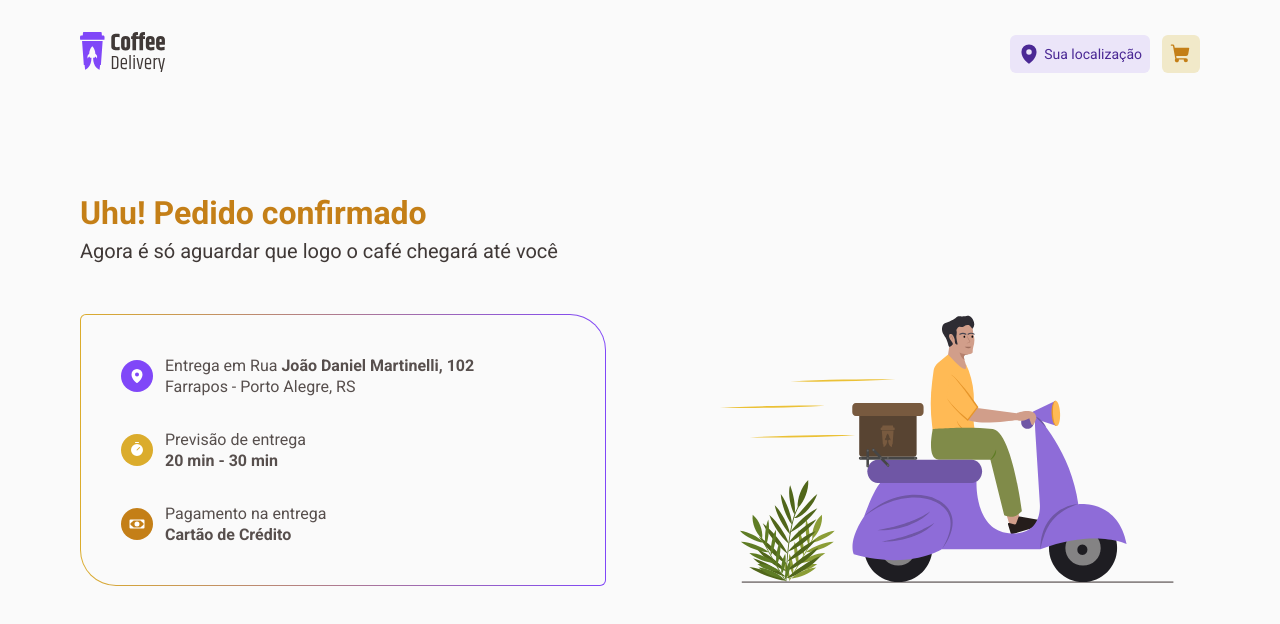
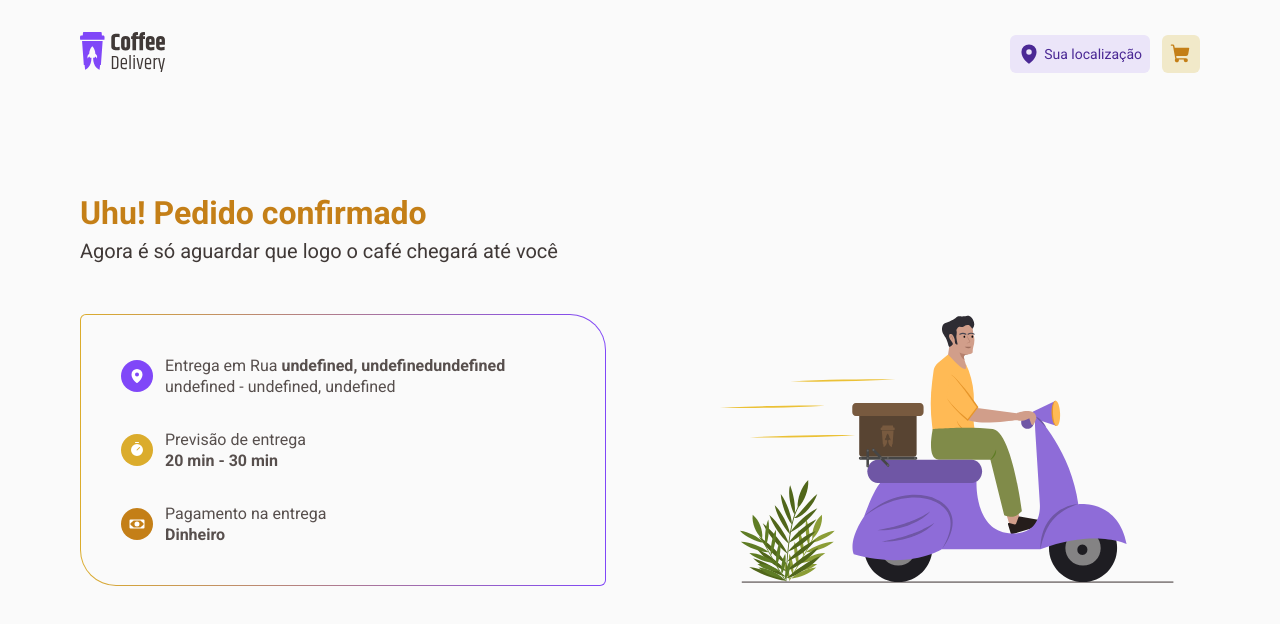
Before and after one commit to amosrodrigues/challenge-coffee-delivery, a React (Vite) app: page /success in a window 1280 px wide. Shown: the top 624 px of the page. Built offline with nearby package versions, Linux system fonts and the light colour scheme.

Commit message:
feat: implement page success full.

```diff
--- a/src/components/Header/index.tsx
+++ b/src/components/Header/index.tsx
@@ -6,7 +6,7 @@ import { useContext } from 'react';
 import { ShoppingContext } from '../../contexts/ShoppingContext';
 
 export function Header() {
-  const { cart } = useContext(ShoppingContext);
+  const { cart, order } = useContext(ShoppingContext);
   return (
     <HeaderContainer>
       <NavLink to="/" title="Voltar para Home">
@@ -16,7 +16,11 @@ export function Header() {
       <div>
         <Location>
           <MapPin size={22} weight="fill" />
-          <span>Sua localização</span>
+          {order.city ? (
+            <span>{`${order.city}, ${order.uf}`}</span>
+          ) : (
+            <span>Sua localização</span>
+          )}
         </Location>
 
         <Cart>
--- a/src/contexts/ShoppingContext.tsx
+++ b/src/contexts/ShoppingContext.tsx
@@ -10,8 +10,21 @@ export interface Item {
   quantity: number;
 }
 
+export interface OrderData {
+  cep: string;
+  street: string;
+  streetNumber: string;
+  complement?: string;
+  district: string;
+  city: string;
+  uf: string;
+  paymentType: 'credit' | 'debit' | 'money';
+}
+
 interface ShoppingContextType {
+  order: OrderData;
   cart: Item[];
+  handleAddOrder: (data: OrderData) => void;
   handleAddCart: (item: Item) => void;
   handleRemoveCart: (id: number) => void;
   handleIncreaseAmount: (id: number) => void;
@@ -39,6 +52,24 @@ export function ShoppingProvider({ children }: ShoppingProviderProps) {
       );
     }
   });
+
+  const [order, setOrder] = useState<OrderData>(() => {
+    const storedOrderAsJSON = localStorage.getItem(
+      '@coffeeDelivery:cart-order-1.0.0',
+    );
+    if (storedOrderAsJSON) {
+      return JSON.parse(storedOrderAsJSON);
+    } else {
+      localStorage.setItem(
+        '@coffeeDelivery:cart-order-1.0.0',
+        JSON.stringify({}),
+      );
+    }
+  });
+
+  function handleAddOrder(data: OrderData) {
+    setOrder(data);
+  }
 
   function handleAddCart(item: Item) {
     setCart((state) => [...state, item]);
@@ -82,13 +113,17 @@ export function ShoppingProvider({ children }: ShoppingProviderProps) {
 
   useEffect(() => {
     const stateJSON = JSON.stringify(cart);
+    const orderJSON = JSON.stringify(order);
     localStorage.setItem('@coffeeDelivery:cart-state-1.0.0', stateJSON);
-  }, [cart]);
+    localStorage.setItem('@coffeeDelivery:cart-order-1.0.0', orderJSON);
+  }, [cart, order]);
 
   return (
     <ShoppingContext.Provider
       value={{
+        order,
         cart,
+        handleAddOrder,
         handleAddCart,
         handleRemoveCart,
         handleIncreaseAmount,
--- a/src/pages/Checkout/ButtonRedirect/styles.ts
+++ b/src/pages/Checkout/ButtonRedirect/styles.ts
@@ -12,7 +12,7 @@ export const Button = styled.button`
   font-weight: 700;
   line-height: 1.6;
 
-  background: ${(props) => props.theme['purple-dark']};
+  background: ${(props) => props.theme.purple};
   color: ${(props) => props.theme.white};
   border: 0;
   border-radius: 6px;
@@ -20,7 +20,7 @@ export const Button = styled.button`
   transition: background 0.2s;
 
   &:hover {
-    background: ${(props) => props.theme.purple};
+    background: ${(props) => props.theme['purple-dark']};
   }
 
   &:focus {
--- a/src/pages/Checkout/CheckoutForm/index.tsx
+++ b/src/pages/Checkout/CheckoutForm/index.tsx
@@ -69,7 +69,12 @@ export function CheckoutForm() {
               error={!!errors.city}
               {...register('city')}
             />
-            <Input placeholder="UF" error={!!errors.uf} {...register('uf')} />
+            <Input
+              placeholder="UF"
+              style={{ textTransform: 'uppercase' }}
+              error={!!errors.uf}
+              {...register('uf')}
+            />
           </AddressWithThreeFields>
         </AddressFields>
       </Address>
--- a/src/pages/Checkout/index.tsx
+++ b/src/pages/Checkout/index.tsx
@@ -24,7 +24,7 @@ const orderFormValidationSchema = zod.object({
 type orderFormData = zod.infer<typeof orderFormValidationSchema>;
 
 export function Checkout() {
-  const { handleEmptyCart } = useContext(ShoppingContext);
+  const { handleEmptyCart, handleAddOrder } = useContext(ShoppingContext);
   const navigate = useNavigate();
 
   const orderForm = useForm<orderFormData>({
@@ -43,8 +43,8 @@ export function Checkout() {
     event?.preventDefault();
     await new Promise((resolve) => setTimeout(resolve, 2000));
     navigate('/success');
+    handleAddOrder(data);
     handleEmptyCart();
-    console.log(data);
   };
 
   return (
--- a/src/pages/Success/index.tsx
+++ b/src/pages/Success/index.tsx
@@ -7,9 +7,29 @@ import {
   SuccessSumary,
 } from './styles';
 import illustration from '../../assets/illustration.svg';
-import { MapPin, Money, Timer } from 'phosphor-react';
+import { Bank, CreditCard, MapPin, Money, Timer } from 'phosphor-react';
+import { useContext } from 'react';
+import { ShoppingContext } from '../../contexts/ShoppingContext';
 
 export function Success() {
+  const { order } = useContext(ShoppingContext);
+
+  const paymantType =
+    order.paymentType === 'credit'
+      ? ' Cartão de Crédito'
+      : order.paymentType === 'debit'
+      ? 'Cartão de Débito'
+      : 'Dinheiro';
+
+  const icon =
+    order.paymentType === 'credit' ? (
+      <CreditCard size={16} weight="fill" />
+    ) : order.paymentType === 'debit' ? (
+      <Bank size={16} weight="fill" />
+    ) : (
+      <Money size={16} weight="fill" />
+    );
+
   return (
     <SuccessContainer>
       <SuccessHeader>
@@ -24,9 +44,12 @@ export function Success() {
               <MapPin size={16} weight="fill" />
             </IconItem>
             <p>
-              Entrega em Rua <strong>João Daniel Martinelli, 102</strong>
+              Entrega em Rua{' '}
+              <strong>{`${order.street}, ${order.streetNumber}${
+                order.complement && ', ' + order.complement
+              }`}</strong>
               <br />
-              Farrapos - Porto Alegre, RS
+              {` ${order.district} - ${order.city}, ${order.uf}`}
             </p>
           </OrderSteps>
 
@@ -42,13 +65,11 @@ export function Success() {
           </OrderSteps>
 
           <OrderSteps>
-            <IconItem iconBackgroundColor="yellowDark">
-              <Money size={16} weight="fill" />
-            </IconItem>
+            <IconItem iconBackgroundColor="yellowDark">{icon}</IconItem>
             <p>
               Pagamento na entrega
               <br />
-              <strong>Cartão de Crédito</strong>
+              <strong>{paymantType}</strong>
             </p>
           </OrderSteps>
         </OrderInfo>
```
